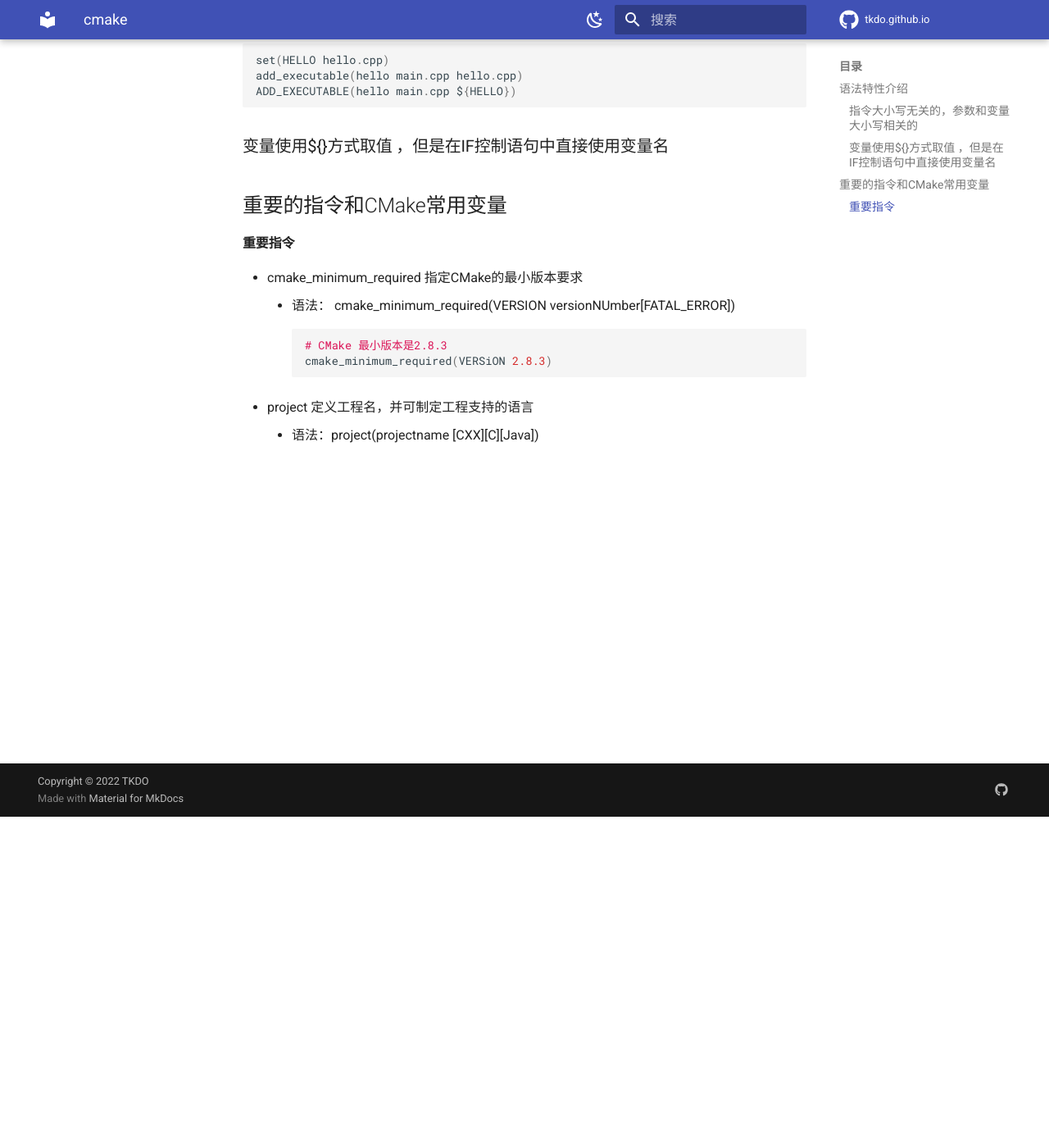
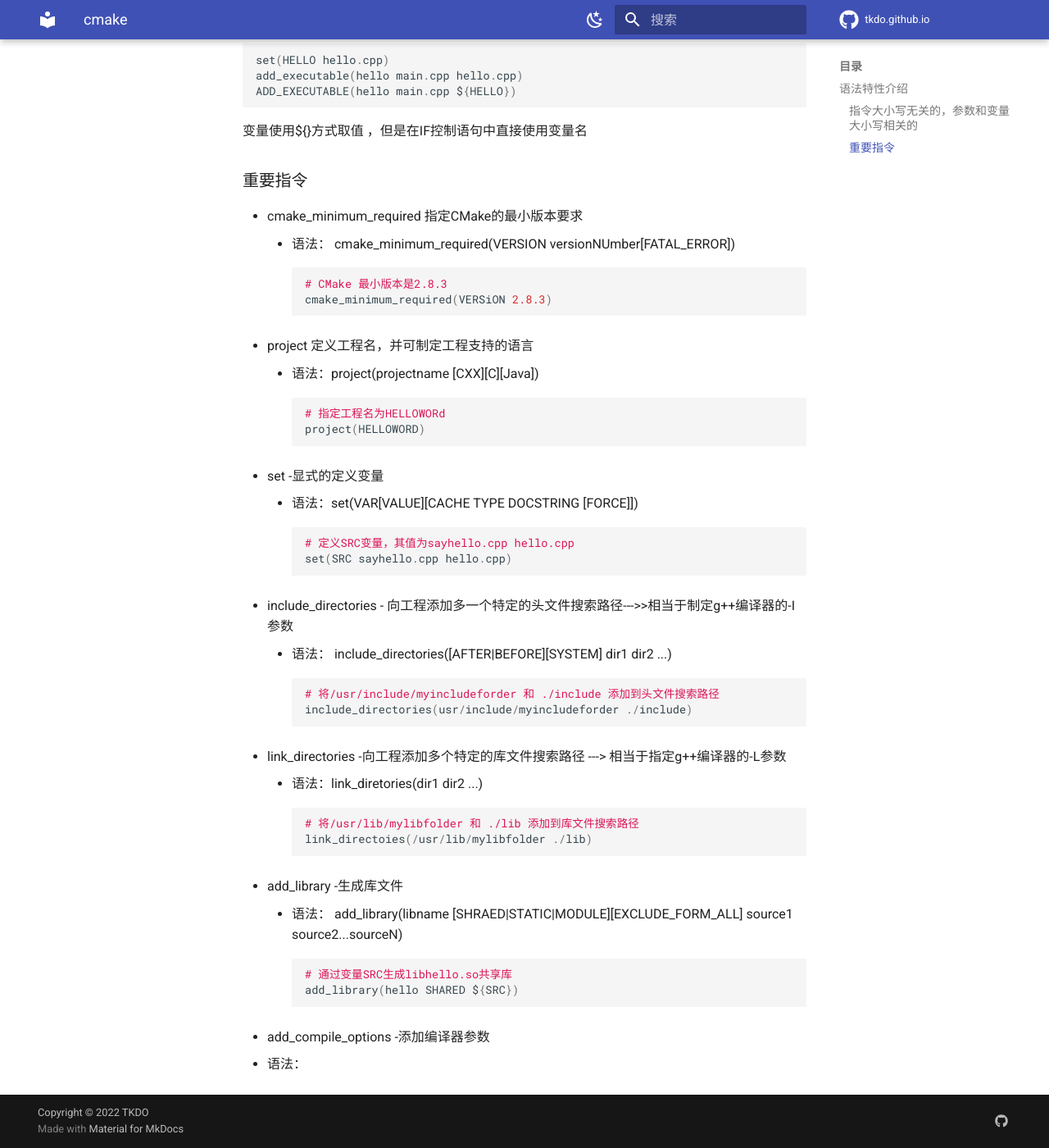
Before and after one commit to tkdo/tkdo.github.io, an MkDocs documentation site: the page built from docs/language/tmp.md, in a window 1280 px wide and 1400 px high, scrolled down 404 px. Shown: the whole window at 82% size. Built offline with MkDocs 1.6.1 and Material for MkDocs 9.7.7, drawn with Linux system fonts in a browser that asks for light colours; comment, search, counter and statistics services are not loaded.

Commit message:
add cmake

````diff
--- a/docs/language/tmp.md
+++ b/docs/language/tmp.md
@@ -9,9 +9,8 @@ set(HELLO hello.cpp)
 add_executable(hello main.cpp hello.cpp)
 ADD_EXECUTABLE(hello main.cpp ${HELLO})
 ```
-### 变量使用${}方式取值 ，但是在IF控制语句中直接使用变量名
-## 重要的指令和CMake常用变量
-#### 重要指令
+变量使用${}方式取值 ，但是在IF控制语句中直接使用变量名
+### 重要指令
 <!-- ToDo ： add a c++ project 多目录构建 -->
 -  cmake_minimum_required 指定CMake的最小版本要求
     - 语法： cmake_minimum_required(VERSION versionNUmber[FATAL_ERROR])
@@ -21,3 +20,33 @@ cmake_minimum_required(VERSiON 2.8.3)
 ```
 - project 定义工程名，并可制定工程支持的语言
     - 语法：project(projectname [CXX][C][Java])
+```c++
+# 指定工程名为HELLOWORd
+project(HELLOWORD)
+```
+- set -显式的定义变量
+    - 语法：set(VAR[VALUE][CACHE TYPE DOCSTRING [FORCE]])
+```c++
+# 定义SRC变量，其值为sayhello.cpp hello.cpp
+set(SRC sayhello.cpp hello.cpp)
+```
+- include_directories - 向工程添加多一个特定的头文件搜索路径--->>相当于制定g++编译器的-I参数
+    - 语法： include_directories([AFTER|BEFORE][SYSTEM] dir1 dir2 ...)
+```c++
+# 将/usr/include/myincludeforder 和 ./include 添加到头文件搜索路径
+include_directories(usr/include/myincludeforder ./include)
+```
+- link_directories -向工程添加多个特定的库文件搜索路径 ---> 相当于指定g++编译器的-L参数
+    - 语法：link_diretories(dir1 dir2 ...)
+```c++
+# 将/usr/lib/mylibfolder 和 ./lib 添加到库文件搜索路径
+link_directoies(/usr/lib/mylibfolder ./lib)
+```
+- add_library -生成库文件
+    - 语法： add_library(libname [SHRAED|STATIC|MODULE][EXCLUDE_FORM_ALL] source1 source2...sourceN)
+```c++
+# 通过变量SRC生成libhello.so共享库
+add_library(hello SHARED ${SRC})
+```
+- add_compile_options -添加编译器参数
+ - 语法：
````
